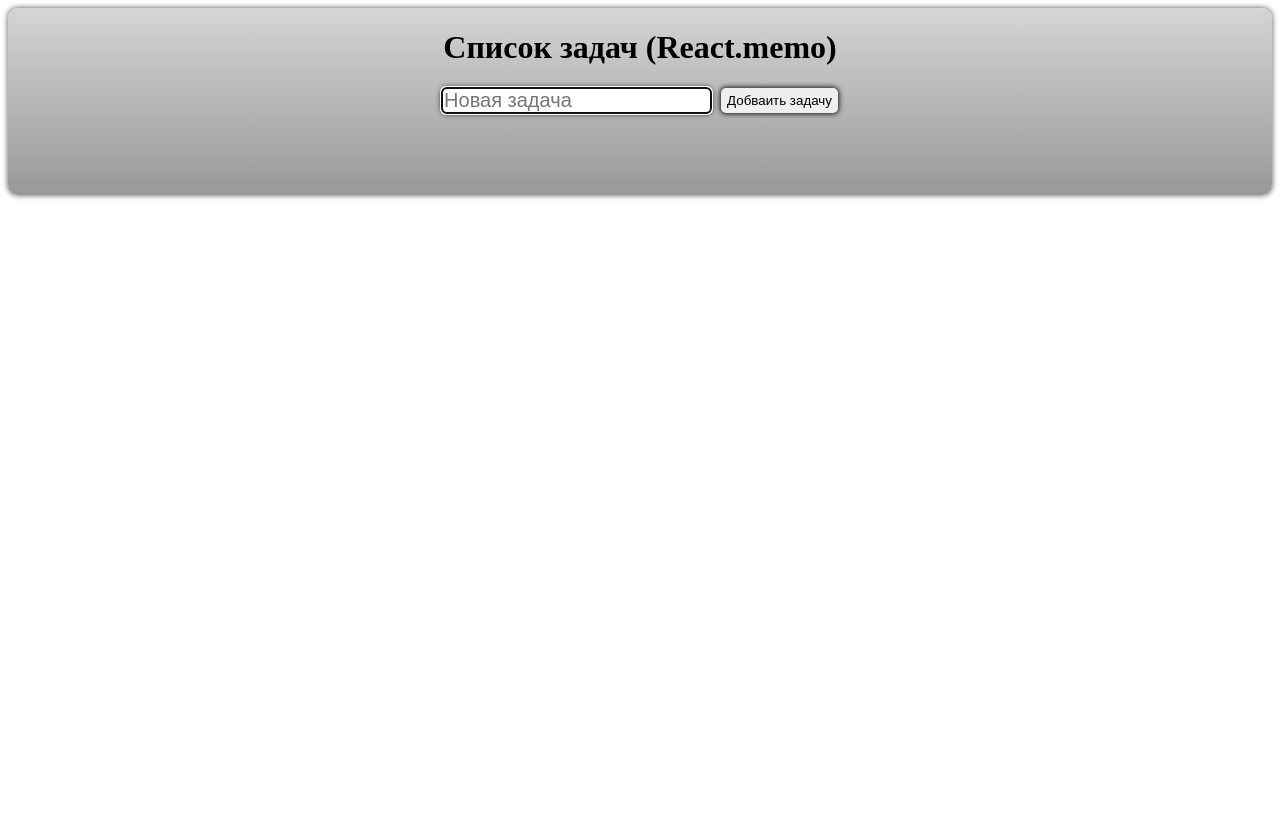
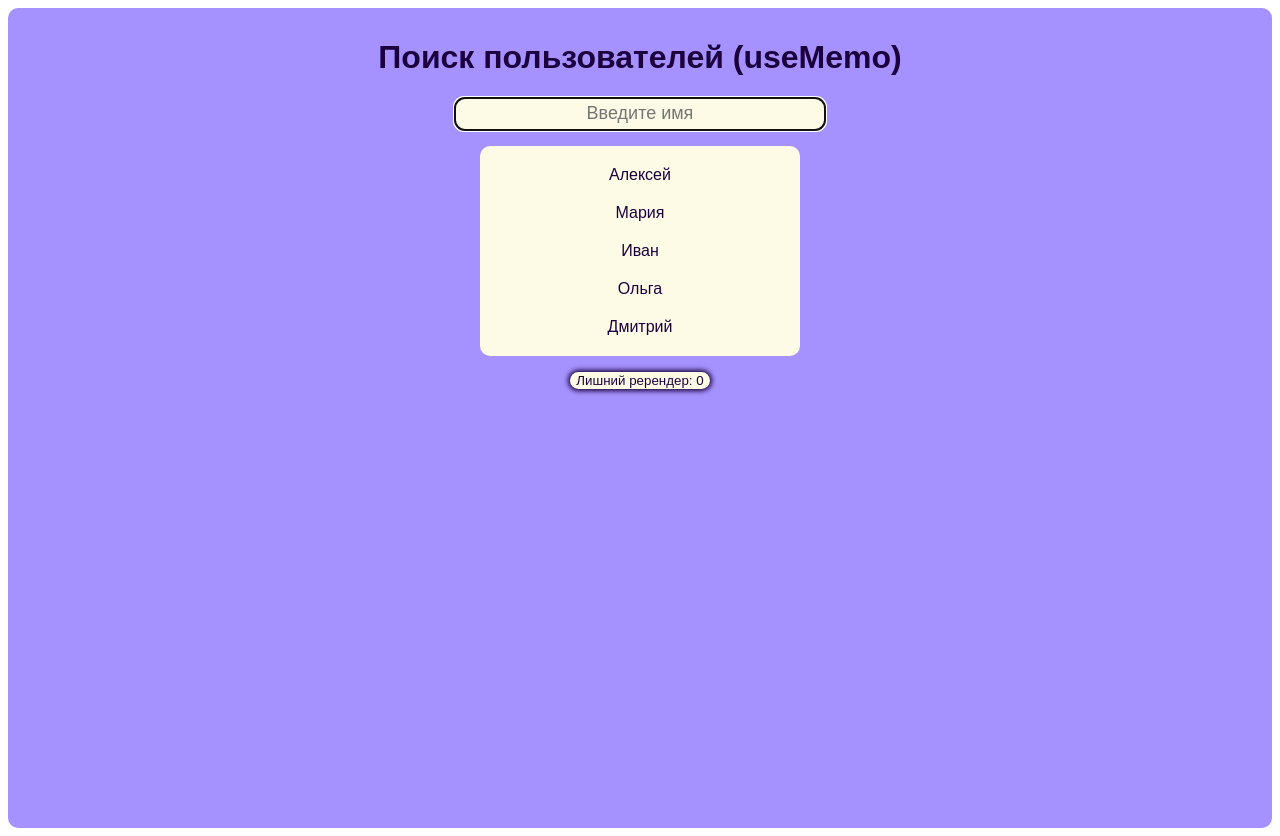
Before and after one commit to dmitryi-88/react_learn, a React (Vite) app: page / in a window 1280 px wide. Before the commit the page ends 800 px from the top, so only its background shows below. Built offline with nearby package versions, Linux system fonts and the light colour scheme.

Commit message:
add ht19 (search users with useMemo)

```diff
--- a/src/App.jsx
+++ b/src/App.jsx
@@ -1,10 +1,10 @@
 import "./App.css";
-import ToDoMemo from "./components/home_task_18";
+import SearchUsers from "./components/home_task_19";
 
 function App() {
     return (
         <div className="homeworks">
-            <ToDoMemo />
+            <SearchUsers />
         </div>
     );
 }
--- /dev/null
+++ b/src/components/home_task_19.jsx
@@ -0,0 +1,58 @@
+import styles from "../styles/home_task_19.module.scss";
+
+import { useRef, useState, useEffect, useMemo } from "react";
+
+function SearchUsers() {
+    const refInput = useRef(null);
+    const [count, setCount] = useState(0);
+
+    const [users] = useState([
+        { id: 1, name: "Алексей" },
+        { id: 2, name: "Мария" },
+        { id: 3, name: "Иван" },
+        { id: 4, name: "Ольга" },
+        { id: 5, name: "Дмитрий" },
+    ]);
+    const [search, setSearch] = useState("");
+
+    useEffect(() => {
+        if (refInput.current) {
+            refInput.current.focus();
+        }
+    }, []);
+
+    const filterUsers = useMemo(() => {
+        console.log("Фильтрация..");
+        return users.filter((user) =>
+            user.name.toLowerCase().includes(search.toLowerCase()),
+        );
+    }, [users, search]);
+
+    return (
+        <div className={styles.container}>
+            <div className={styles.header}>
+                <h1>Поиск пользователей (useMemo)</h1>
+                <input
+                    ref={refInput}
+                    type="text"
+                    placeholder="Введите имя"
+                    onChange={(e) => setSearch(e.target.value)}
+                />
+            </div>
+
+            <div className={styles.usersList}>
+                <ul>
+                    {filterUsers.map((user) => (
+                        <li key={user.id}>{user.name}</li>
+                    ))}
+                </ul>
+            </div>
+
+            <button onClick={() => setCount((prev) => prev + 1)}>
+                Лишний ререндер: {count}
+            </button>
+        </div>
+    );
+}
+
+export default SearchUsers;
--- /dev/null
+++ b/src/styles/home_task_19.module.scss
@@ -0,0 +1,81 @@
+$main-color: #2f00ff6d;
+$sub-color: #fdfae6;
+$text-color: #1c003e;
+
+* {
+    font-family: Arial, Helvetica, sans-serif;
+}
+
+.container {
+    background-color: $main-color;
+    border-radius: 10px;
+    height: 100vh;
+
+    display: flex;
+    flex-direction: column;
+    align-items: center;
+    padding: 10px;
+
+    .header {
+        display: flex;
+        flex-direction: column;
+        align-items: center;
+
+        h1 {
+            color: $text-color;
+        }
+
+        input {
+            background-color: $sub-color;
+            width: 70%;
+            height: 30px;
+
+            border: 0;
+            border-radius: 10px;
+
+            color: $text-color;
+            font-size: 18px;
+            text-align: center;
+        }
+    }
+
+    .usersList {
+        display: flex;
+        flex-direction: column;
+        align-items: center;
+
+        ul {
+            border-radius: 10px;
+            background-color: $sub-color;
+            width: 300px;
+
+            display: flex;
+            flex-direction: column;
+            align-items: center;
+            padding: 10px;
+
+            li {
+                list-style: none;
+                color: $text-color;
+                padding: 10px;
+            }
+        }
+    }
+
+    button {
+        border: 0;
+        border-radius: 10px;
+        color: $text-color;
+        background-color: $sub-color;
+
+        box-shadow: 0 0 5px 2px #1c003e;
+
+        cursor: pointer;
+        transition: ease-in 0.2s;
+
+        &:hover {
+            transform: translateY(15%);
+            box-shadow: 0 5px 5px 0 #1c003e;
+        }
+    }
+}
```
